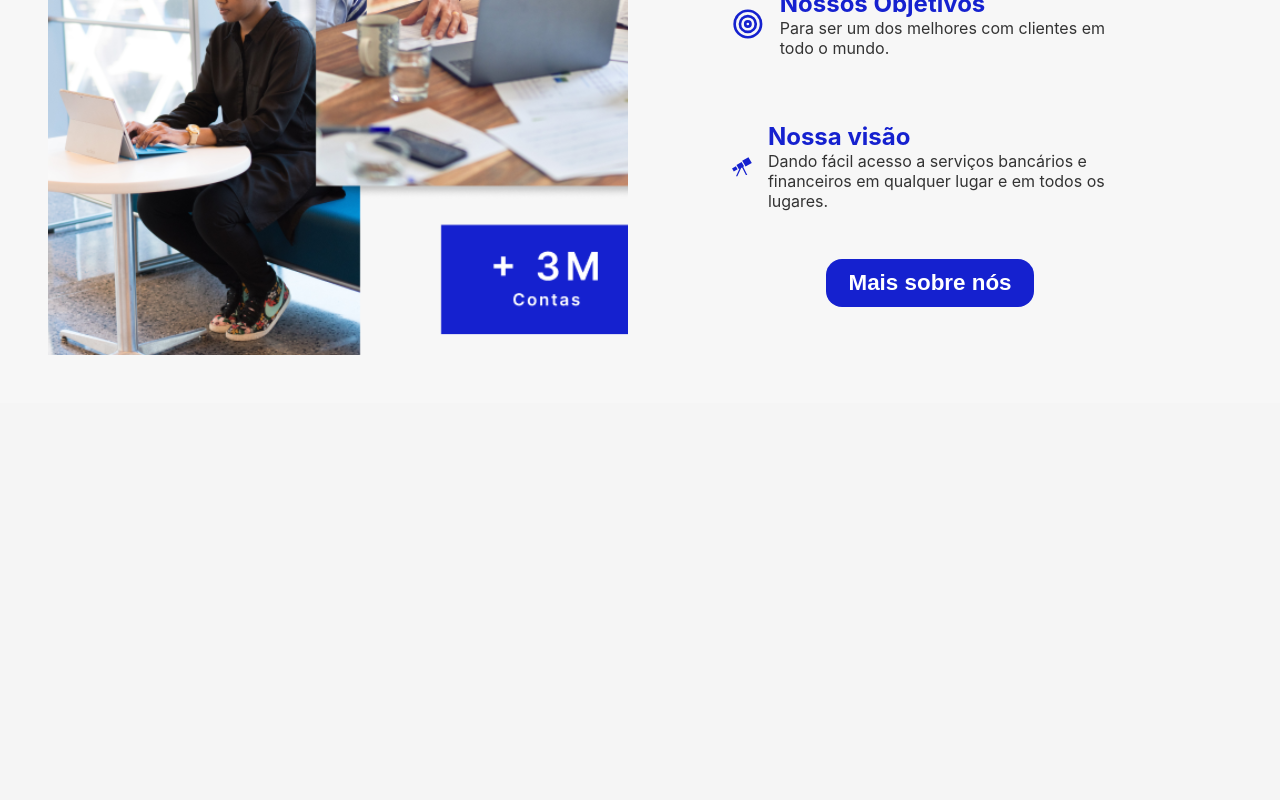
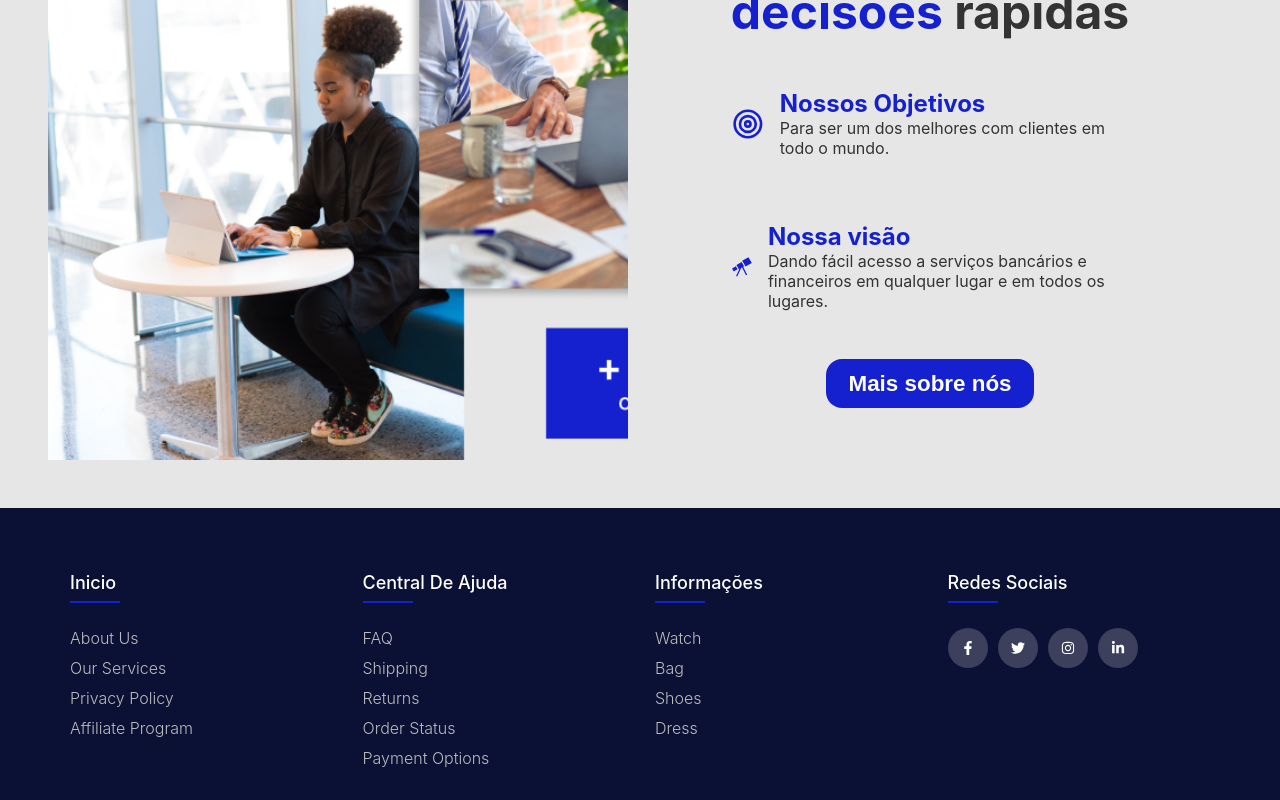
Before and after one commit to rafaelmachadobr/techpay, a React (Create React App) app: page / in a window 1280 px wide. Shown: the part 1508-2308 px from the top of the page. Before the commit the page ends 1911 px from the top, so only its background shows below. Built offline with nearby package versions, Linux system fonts and the light colour scheme.

Commit message:
componente Footer

```diff
--- /dev/null
+++ b/src/components/Footer/index.jsx
@@ -0,0 +1,89 @@
+import { FooterContainer } from "./styles";
+import {
+  FaFacebookF,
+  FaTwitter,
+  FaInstagram,
+  FaLinkedinIn,
+} from "react-icons/fa";
+
+export default function Footer() {
+  return (
+    <FooterContainer>
+      <div className="container">
+        <div className="row">
+          <div className="footer-col">
+            <h4>Inicio</h4>
+            <ul>
+              <li>
+                <a href="/">about us</a>
+              </li>
+              <li>
+                <a href="/">our services</a>
+              </li>
+              <li>
+                <a href="/">privacy policy</a>
+              </li>
+              <li>
+                <a href="/">affiliate program</a>
+              </li>
+            </ul>
+          </div>
+          <div className="footer-col">
+            <h4>Central de Ajuda</h4>
+            <ul>
+              <li>
+                <a href="/">FAQ</a>
+              </li>
+              <li>
+                <a href="/">shipping</a>
+              </li>
+              <li>
+                <a href="/">returns</a>
+              </li>
+              <li>
+                <a href="/">order status</a>
+              </li>
+              <li>
+                <a href="/">payment options</a>
+              </li>
+            </ul>
+          </div>
+          <div className="footer-col">
+            <h4>Informações</h4>
+            <ul>
+              <li>
+                <a href="/">watch</a>
+              </li>
+              <li>
+                <a href="/">bag</a>
+              </li>
+              <li>
+                <a href="/">shoes</a>
+              </li>
+              <li>
+                <a href="/">dress</a>
+              </li>
+            </ul>
+          </div>
+          <div className="footer-col">
+            <h4>Redes Sociais</h4>
+            <div className="social-links">
+              <a href="/">
+                <FaFacebookF />
+              </a>
+              <a href="/">
+                <FaTwitter />
+              </a>
+              <a href="/">
+                <FaInstagram />
+              </a>
+              <a href="/">
+                <FaLinkedinIn />
+              </a>
+            </div>
+          </div>
+        </div>
+      </div>
+    </FooterContainer>
+  );
+}
--- /dev/null
+++ b/src/components/Footer/styles.jsx
@@ -0,0 +1,119 @@
+import styled from "styled-components";
+
+export const FooterContainer = styled.footer`
+  background-color: #0b1035;
+  padding: 4rem 0 2rem 0;
+
+  .container {
+    max-width: 1170px;
+    margin: auto;
+  }
+
+  .row {
+    display: flex;
+    flex-wrap: wrap;
+  }
+
+  ul {
+    list-style: none;
+  }
+
+  .footer {
+    background-color: #24262b;
+    padding: 70px 0;
+  }
+
+  .footer-col {
+    width: 25%;
+    padding: 0 15px;
+
+    h4 {
+      font-size: 18px;
+      color: #ffffff;
+      text-transform: capitalize;
+      margin-bottom: 35px;
+      font-weight: 500;
+      position: relative;
+    }
+  }
+
+  .footer-col h4::before {
+    content: "";
+    position: absolute;
+    left: 0;
+    bottom: -10px;
+    background-color: #1521cf;
+    height: 2px;
+    box-sizing: border-box;
+    width: 50px;
+  }
+
+  .footer-col ul li:not(:last-child) {
+    margin-bottom: 10px;
+  }
+
+  .footer-col ul li a {
+    font-size: 16px;
+    text-transform: capitalize;
+    color: #ffffff;
+    text-decoration: none;
+    font-weight: 300;
+    color: #bbbbbb;
+    display: block;
+    transition: all 0.3s ease;
+  }
+
+  .footer-col ul li a:hover {
+    color: #ffffff;
+    padding-left: 8px;
+  }
+
+  .footer-col .social-links {
+    display: flex;
+
+    a {
+      display: inline-block;
+      height: 40px;
+      width: 40px;
+      background-color: rgba(255, 255, 255, 0.2);
+      margin: 0 10px 10px 0;
+      text-align: center;
+      line-height: 40px;
+      border-radius: 50%;
+      color: #ffffff;
+      transition: all 0.5s ease;
+      display: flex;
+      justify-content: center;
+      align-items: center;
+    }
+  }
+
+  .footer-col .social-links a:hover {
+    color: #24262b;
+    background-color: #ffffff;
+    transform: scale(1.1);
+  }
+
+  @media (max-width: 767px) {
+    .container {
+      align-items: center;
+      text-align: center;
+
+      .footer-col {
+        width: 100%;
+        margin-bottom: 30px;
+        text-align: center;
+
+        .social-links {
+          justify-content: center;
+        }
+      }
+    }
+  }
+
+  @media (max-width: 574px) {
+    .footer-col {
+      width: 100%;
+    }
+  }
+`;
--- a/src/components/ui/Button/styles.jsx
+++ b/src/components/ui/Button/styles.jsx
@@ -17,5 +17,6 @@ export const Button = styled.button`
 
   &:hover {
     background-color: #0b1035;
+    transform: scale(1.1);
   }
 `;
--- a/src/components/ui/Quadrado/index.jsx
+++ /dev/null
@@ -1,5 +0,0 @@
-import { Quadrado } from "./styles";
-
-export default function QuadradoComponent({ children, ...rest }) {
-  return <Quadrado {...rest}>{children}</Quadrado>;
-}
--- a/src/components/ui/Quadrado/styles.jsx
+++ /dev/null
@@ -1,22 +0,0 @@
-import styled from "styled-components";
-
-export const Quadrado = styled.div`
-  width: 100%;
-  max-width: 200px;
-  height: 100px;
-  background-color: #1521cf;
-  display: flex;
-  flex-direction: column;
-  justify-content: center;
-  align-items: center;
-
-  h3 {
-    color: #fff;
-    font-size: 1.5rem;
-  }
-
-  p {
-    color: #fff;
-    font-size: 1rem;
-  }
-`;
--- a/src/pages/Home/index.jsx
+++ b/src/pages/Home/index.jsx
@@ -9,11 +9,7 @@ import { FaMobileAlt, FaMoneyBillAlt } from "react-icons/fa";
 import { BsFilterRight } from "react-icons/bs";
 import { FiTarget } from "react-icons/fi";
 import { IoTelescopeSharp } from "react-icons/io5";
-
-import { Quadrado } from "../../components/ui/Quadrado/styles";
-
-import ImgSobre from "../../assets/img-sobre-1.jpg";
-import ImgSobre2 from "../../assets/img-sobre-2.jpg";
+import Footer from "../../components/Footer";
 
 export default function Home({ toggleTheme }) {
   return (
@@ -30,7 +26,6 @@ export default function Home({ toggleTheme }) {
           </Button>
         </div>
       </ContainerHome>
-      <ContainerSobre>
       <Row>
         <div>
           <RiExchangeDollarLine size={30} />
@@ -65,6 +60,7 @@ export default function Home({ toggleTheme }) {
           </p>
         </div>
       </Row>
+      <ContainerSobre>
         <SectionSobre>
           <div className="esquerda"></div>
           <div className="direita">
@@ -105,6 +101,8 @@ export default function Home({ toggleTheme }) {
           </div>
         </SectionSobre>
       </ContainerSobre>
+      <div></div>
+      <Footer />
     </>
   );
 }
--- a/src/pages/Home/styles.jsx
+++ b/src/pages/Home/styles.jsx
@@ -3,9 +3,6 @@ import styled from "styled-components";
 import Background from "../../assets/bg-home.jpg";
 import BackgroundImgEsquerda from "../../assets/img-esquerda.png";
 
-import { shade } from "polished";
-
-const backgroundColor = shade(0.2, "#f2f2f2");
 
 export const ContainerHome = styled.section`
   width: 100%;
@@ -54,7 +51,7 @@ export const Row = styled.div`
   align-items: center;
   gap: 2rem;
   position: relative;
-  top: -10%;
+  padding: 3rem;
 
   div {
     width: 100%;
@@ -72,6 +69,7 @@ export const Row = styled.div`
     transition: 0.5s;
     box-shadow: 0px 0px 10px rgba(0, 0, 0, 0.25);
     color: ${(props) => (props.theme.title === "dark" ? "#fff" : "#0B1035")};
+    transition: 0.5s;
 
     h3 {
       font-size: 1.5rem;
@@ -87,9 +85,8 @@ export const Row = styled.div`
     }
 
     &:hover {
-      background-color: ${backgroundColor};
-      color: #fff;
       cursor: pointer;
+      transform: scale(1.1);
     }
   }
 
@@ -112,7 +109,7 @@ export const SectionSobre = styled.section`
     height: 100%;
     background-image: url(${BackgroundImgEsquerda});
     background-size: cover;
-    background-position: center;
+    background-repeat: no-repeat;
   }
 
   div.direita {
@@ -183,8 +180,7 @@ export const SectionSobre = styled.section`
     padding: 0 2rem;
 
     div.esquerda {
-      width: 100%;
-      height: 50%;
+      display: none;
     }
 
     div.direita {
--- a/src/styles/themes/light.jsx
+++ b/src/styles/themes/light.jsx
@@ -1,7 +1,7 @@
 const light = {
   title: "light",
   colors: {
-    primary: "#F7F7F7",
+    primary: "#e6e6e6",
     secondary: "#0B1035",
 
     background: "#f5f5f5",
```
Also changed, not shown: src/assets/img-sobre-1.jpg (deleted), src/assets/img-sobre-2.jpg (deleted). Lines whose indentation alone changed are shown as unchanged.
